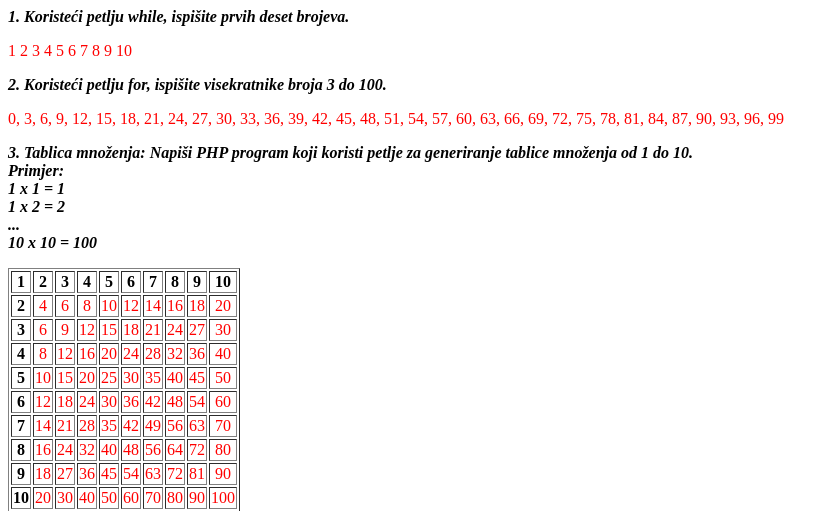
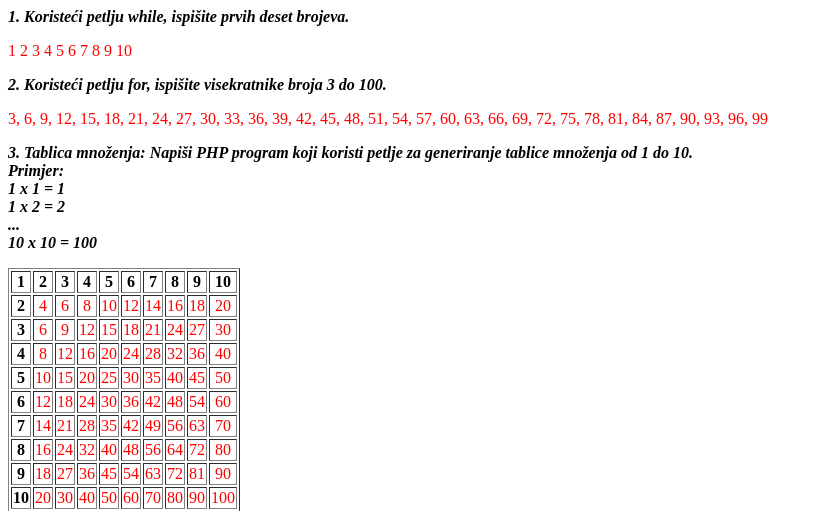
Before and after one commit to ihrvo/osnove_php, a PHP site: page /5.Kontrolne_stukture/dz.php in a window 1280 px wide. Shown: the top 511 px of the page, without its empty margins (0-839 px from the left). Run offline with PHP 8.4, Linux system fonts and the light colour scheme.

Commit message:
DZ Kontrolne strukture

```diff
--- a/5.Kontrolne_stukture/dz.php
+++ b/5.Kontrolne_stukture/dz.php
@@ -21,7 +21,7 @@ $i = 1;
 
 $do_broja = 100;
 echo '<p style="color:ff0000">';
-for ($i=0; $i <= $do_broja; $i++) {
+for ($i=1; $i <= $do_broja; $i++) {
     if (($i % 3) === 0) {
         if ($i < ($do_broja-1)) {  // 1. način da nema zadnjeg zareza (bez googlanja:)
             echo "$i, ";
```
